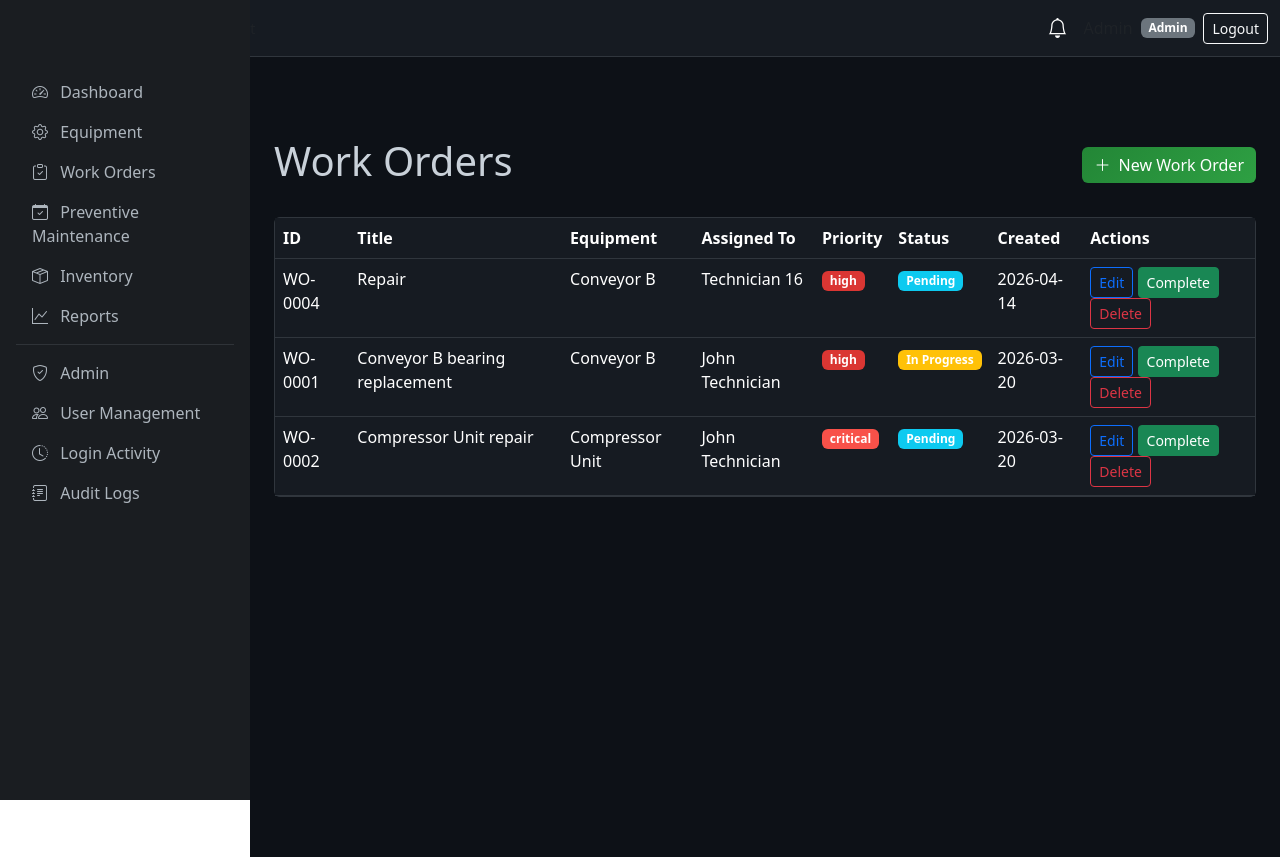
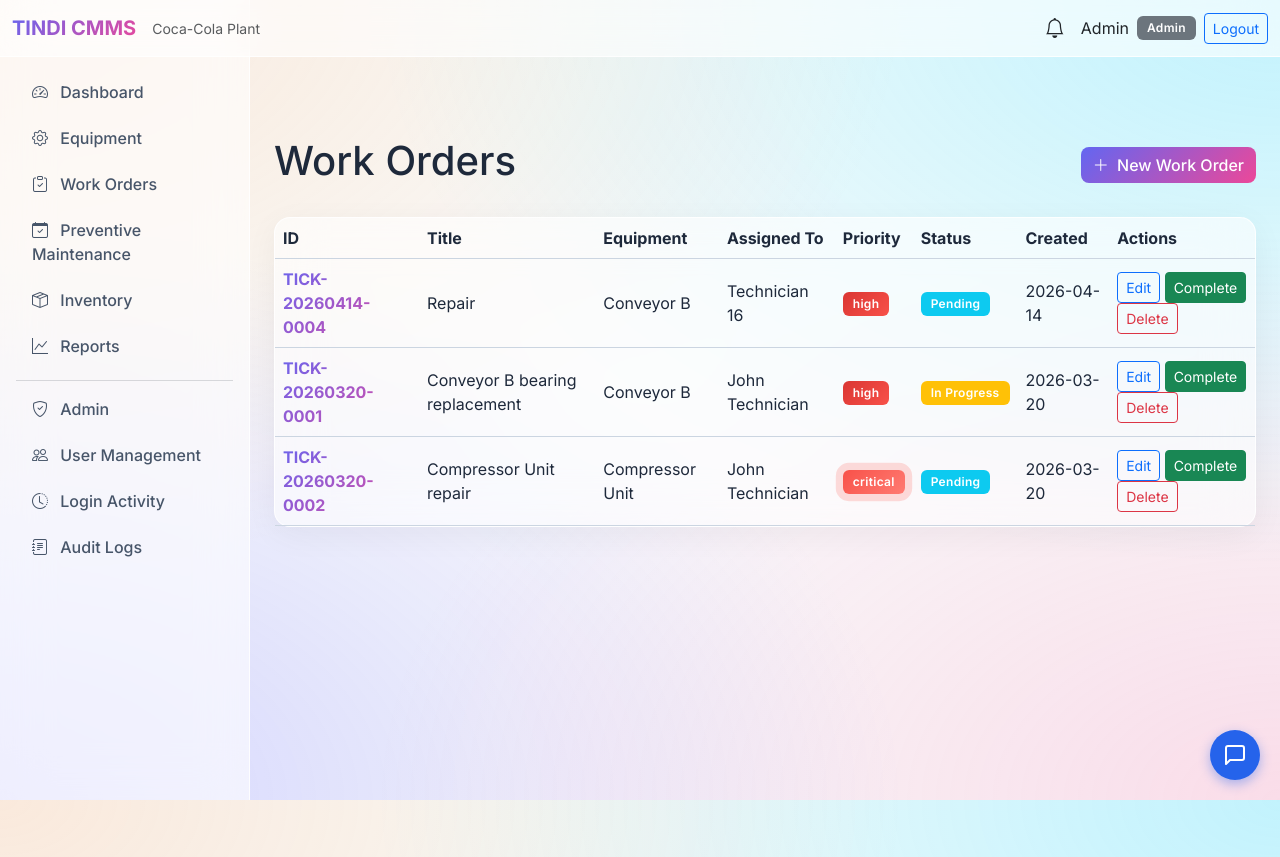
Before and after one commit to Byron-Ogembo/FACILITY-MANAGEMENT-MAINTAINANCE-SYSYTEM, a Flask app: page /work-orders in a window 1280 px wide. Run offline with Flask 3, Linux system fonts and the light colour scheme; a user stored in the database is signed in; data comes from the database, SQL or seed files in the repository; both versions use the stored data as it was after the commit; some libraries are stand-ins or nearby versions.

Commit message:
fix: chat api, db naming conflict, theme layout

```diff
--- a/app/app.py
+++ b/app/app.py
@@ -5,18 +5,38 @@
 """
 import os
 from flask import Flask
+from flask_socketio import SocketIO
 from config import SECRET_KEY, DATABASE
 
 # Ensure instance folder exists
 os.makedirs(os.path.dirname(DATABASE), exist_ok=True)
 
+socketio = SocketIO()
 
 def create_app():
     app = Flask(__name__, template_folder='../templates', static_folder='../static')
     app.config['SECRET_KEY'] = SECRET_KEY
 
+    app.config['MAIL_SERVER'] = 'smtp.gmail.com'
+    app.config['MAIL_PORT'] = 587
+    app.config['MAIL_USE_TLS'] = True
+    app.config['MAIL_USERNAME'] = os.environ.get('MAIL_USERNAME')
+    app.config['MAIL_PASSWORD'] = os.environ.get('MAIL_PASSWORD')
+
+    # Init extensions
+    socketio.init_app(app)
+    from app.services.notification_service import mail
+    mail.init_app(app)
+
+    @socketio.on('join')
+    def on_join(data):
+        from flask_socketio import join_room
+        room = str(data.get('room'))
+        join_room(room)
+
     # Register blueprints
     from app.routes import auth_bp, main_bp, equipment_bp, work_order_bp, inventory_bp, maintenance_bp, reports_bp, api_bp, audit_bp, admin_bp
+    from app.routes.chatbot import chatbot_bp
     app.register_blueprint(auth_bp, url_prefix='/auth')
     app.register_blueprint(main_bp)
     app.register_blueprint(equipment_bp, url_prefix='/equipment')
@@ -27,6 +47,7 @@
     app.register_blueprint(api_bp, url_prefix='/api')
     app.register_blueprint(audit_bp)
     app.register_blueprint(admin_bp)
+    app.register_blueprint(chatbot_bp, url_prefix='/chatbot')
 
     # Context processor for template variables
     @app.context_processor
--- a/app/routes/work_order_routes.py
+++ b/app/routes/work_order_routes.py
@@ -44,8 +44,24 @@
             flash('Title is required.', 'danger')
             return redirect(url_for('work_order.add'))
         wo_id = create(equipment_id, assigned_to, title, description, priority, 'pending', session.get('user_id'))
+        if not assigned_to:
+            from app.services.assignment_service import assign_technician
+            auto_assigned = assign_technician(wo_id)
+            if auto_assigned:
+                assigned_to = auto_assigned
+                flash('Technician automatically assigned based on workload.', 'info')
+
         if assigned_to:
             create_notification(assigned_to, 'New Work Order', f'You were assigned: {title}', 'info')
+
+            # Send Email Asynchronously
+            from app.models.user import get_by_id as get_user
+            user_data = get_user(assigned_to)
+            if user_data and user_data.get('email'):
+                from app.services.notification_service import send_assignment_email
+                import threading
+                threading.Thread(target=send_assignment_email, args=(user_data['email'], {'title': title, 'priority': priority})).start()
+
         audit_log(session['user_id'], 'CREATE', 'work_order', wo_id, new_value=title)
         flash('Work order created successfully.', 'success')
         return redirect(url_for('work_order.list_work_orders'))
--- a/config.py
+++ b/config.py
@@ -7,6 +7,10 @@
 
 # Base directory
 BASE_DIR = os.path.dirname(os.path.abspath(__file__))
+
+# Load env variables
+from dotenv import load_dotenv
+load_dotenv(os.path.join(BASE_DIR, '.env'))
 
 # SQLite database
 DATABASE = os.path.join(BASE_DIR, 'instance', 'cmms.db')
--- a/requirements.txt
+++ b/requirements.txt
@@ -9,3 +9,9 @@
 # QR code generation (server-side fallback)
 qrcode[pil]==7.4.2
 gunicorn
+python-dotenv==1.0.1
+requests==2.31.0
+Flask-SocketIO==5.3.6
+python-engineio==4.8.0
+python-socketio==5.10.0
+Flask-Mail==0.9.1
--- a/run.py
+++ b/run.py
@@ -18,7 +18,7 @@
     print("Initializing database...")
     init_db()
     print("Starting TINDI CMMS server...")
-    from app.app import create_app
+    from app.app import create_app, socketio
     app = create_app()
     port = int(os.environ.get('PORT', 5000))
-    app.run(host='0.0.0.0', port=port, debug=True)
+    socketio.run(app, host='0.0.0.0', port=port, debug=True, allow_unsafe_werkzeug=True)
--- a/templates/base.html
+++ b/templates/base.html
@@ -9,93 +9,161 @@
     <link href="https://cdn.jsdelivr.net/npm/bootstrap@5.3.2/dist/css/bootstrap.min.css" rel="stylesheet">
     <link href="https://cdn.jsdelivr.net/npm/bootstrap-icons@1.11.1/font/bootstrap-icons.css" rel="stylesheet">
     <style>
+        @import url('https://fonts.googleapis.com/css2?family=Inter:wght@300;400;500;600;700&display=swap');
+
         :root {
             --sidebar-width: 250px;
+            --glass-bg: rgba(255, 255, 255, 0.6);
+            --glass-border: rgba(255, 255, 255, 0.8);
+            --accent-glow: rgba(99, 102, 241, 0.4);
+        }
+
+        body {
+            background-color: #f8fafc;
+            background-image:
+                radial-gradient(at 0% 0%, hsla(28,100%,74%,0.25) 0px, transparent 50%),
+                radial-gradient(at 100% 0%, hsla(189,100%,56%,0.25) 0px, transparent 50%),
+                radial-gradient(at 100% 100%, hsla(340,100%,76%,0.25) 0px, transparent 50%),
+                radial-gradient(at 0% 100%, hsla(242,100%,70%,0.25) 0px, transparent 50%);
+            background-attachment: fixed;
+            color: #1e293b;
+            font-family: 'Inter', sans-serif;
+            min-height: 100vh;
         }
 
         .sidebar {
             min-height: 100vh;
-            background: #1a1d21;
+            background: var(--glass-bg);
+            backdrop-filter: blur(24px);
+            -webkit-backdrop-filter: blur(24px);
+            border-right: 1px solid var(--glass-border);
+            transition: all 0.3s ease;
         }
 
         .sidebar .nav-link {
-            color: #adb5bd;
+            color: #475569;
+            border-radius: 8px;
+            margin-bottom: 6px;
+            transition: all 0.3s cubic-bezier(0.4, 0, 0.2, 1);
+            font-weight: 500;
         }
 
         .sidebar .nav-link:hover,
         .sidebar .nav-link.active {
-            color: #fff;
-            background: rgba(255, 255, 255, 0.1);
+            color: #ffffff;
+            background: linear-gradient(135deg, #6366f1 0%, #ec4899 100%);
+            transform: translateX(6px);
+            box-shadow: 0 4px 15px var(--accent-glow);
         }
 
         .main-content {
             margin-left: var(--sidebar-width);
             min-height: 100vh;
-            background: #0d1117;
-            color: #c9d1d9;
+            background: transparent;
         }
 
         .card {
-            background: #161b22;
-            border: 1px solid #30363d;
-            color: #c9d1d9;
+            background: var(--glass-bg);
+            backdrop-filter: blur(24px);
+            -webkit-backdrop-filter: blur(24px);
+            border: 1px solid var(--glass-border);
+            border-radius: 16px;
+            color: #1e293b;
+            box-shadow: 0 8px 32px rgba(0, 0, 0, 0.05);
+            transition: transform 0.3s ease, box-shadow 0.3s ease;
+        }
+
+        .card:hover {
+            transform: translateY(-4px);
+            box-shadow: 0 12px 40px rgba(0, 0, 0, 0.08);
         }
 
         .table {
-            color: #c9d1d9;
+            color: #1e293b;
+            vertical-align: middle;
         }
 
         .table-dark {
-            --bs-table-bg: #161b22;
-            --bs-table-border-color: #30363d;
+            --bs-table-bg: transparent;
+            --bs-table-color: #1e293b;
+            --bs-table-border-color: #cbd5e1;
+            --bs-table-striped-bg: rgba(0, 0, 0, 0.02);
+            --bs-table-striped-color: #1e293b;
+            --bs-table-hover-bg: rgba(0, 0, 0, 0.04);
+            --bs-table-hover-color: #1e293b;
+            color: #1e293b;
+            border-color: #cbd5e1;
         }
 
-        .navbar-dark {
-            background: #161b22 !important;
-            border-bottom: 1px solid #30363d;
+        .navbar-custom {
+            background: var(--glass-bg) !important;
+            backdrop-filter: blur(24px);
+            -webkit-backdrop-filter: blur(24px);
+            border-bottom: 1px solid var(--glass-border);
+            z-index: 1030;
         }
 
         .brand-gradient {
-            background: linear-gradient(135deg, #58a6ff 0%, #a371f7 100%);
+            background: linear-gradient(135deg, #6366f1 0%, #ec4899 100%);
             -webkit-background-clip: text;
+            background-clip: text;
             -webkit-text-fill-color: transparent;
+            text-shadow: none;
         }
 
         .btn-primary {
-            background: linear-gradient(135deg, #238636 0%, #2ea043 100%);
+            background: linear-gradient(135deg, #6366f1 0%, #ec4899 100%);
             border: none;
+            border-radius: 8px;
+            font-weight: 500;
+            color: #ffffff;
+            transition: all 0.3s ease;
         }
 
-        .badge-priority-low {
-            background: #238636;
+        .btn-primary:hover {
+            transform: translateY(-2px);
+            box-shadow: 0 8px 20px var(--accent-glow);
+            background: linear-gradient(135deg, #4f46e5 0%, #db2777 100%);
+            color: #ffffff;
         }
 
-        .badge-priority-medium {
-            background: #d29922;
+        /* Priorities & Badges */
+        .badge {
+            padding: 6px 10px;
+            border-radius: 6px;
+            font-weight: 600;
+            letter-spacing: 0.3px;
         }
 
-        .badge-priority-high {
-            background: #da3633;
+        .badge-priority-low { background: linear-gradient(135deg, #238636 0%, #2ea043 100%); }
+        .badge-priority-medium { background: linear-gradient(135deg, #d29922 0%, #e3b341 100%); color: #000; }
+        .badge-priority-high { background: linear-gradient(135deg, #da3633 0%, #f85149 100%); }
+        .badge-priority-critical {
+            background: linear-gradient(135deg, #f85149 0%, #ff7b72 100%);
+            box-shadow: 0 0 12px rgba(248,81,73,0.6);
+            animation: pulse-critical 2s infinite;
         }
 
-        .badge-priority-critical {
-            background: #f85149;
+        @keyframes pulse-critical {
+            0% { box-shadow: 0 0 0 0 rgba(248,81,73, 0.7); }
+            70% { box-shadow: 0 0 0 10px rgba(248,81,73, 0); }
+            100% { box-shadow: 0 0 0 0 rgba(248,81,73, 0); }
         }
     </style>
     <link rel="manifest" href="{{ url_for('static', filename='manifest.json') }}">
-    <meta name="theme-color" content="#161b22">
+    <meta name="theme-color" content="#f1f5f9">
     {% block head %}{% endblock %}
 </head>
 
 <body>
     {% if current_user %}
-    <nav class="navbar navbar-expand-lg navbar-dark">
+    <nav class="navbar navbar-expand-lg navbar-light navbar-custom">
         <div class="container-fluid">
             <a class="navbar-brand brand-gradient fw-bold" href="{{ url_for('main.dashboard') }}">TINDI CMMS</a>
             <span class="text-muted small">Coca-Cola Plant</span>
             <div class="ms-auto d-flex align-items-center">
                 <div class="dropdown me-3">
-                    <a class="text-white position-relative" href="#" data-bs-toggle="dropdown">
+                    <a class="text-dark position-relative" href="#" data-bs-toggle="dropdown">
                         <i class="bi bi-bell fs-5"></i>
                         {% if notifications and notifications|length > 0 %}
                         <span class="position-absolute top-0 start-100 translate-middle badge rounded-pill bg-danger">{{
@@ -111,9 +179,9 @@
                         {% endif %}
                     </ul>
                 </div>
-                <span class="text-muted me-2">{{ current_user.name }}</span>
+                <span class="text-dark me-2">{{ current_user.name }}</span>
                 <span class="badge bg-secondary">{{ current_user.role }}</span>
-                <a href="{{ url_for('auth.logout') }}" class="btn btn-outline-light btn-sm ms-2">Logout</a>
+                <a href="{{ url_for('auth.logout') }}" class="btn btn-outline-primary btn-sm ms-2">Logout</a>
             </div>
         </div>
     </nav>
@@ -172,6 +240,7 @@
     {% else %}
     {% block full_page %}{% endblock %}
     {% endif %}
+    {% include 'chatbot_widget.html' %}
     <script src="https://cdn.jsdelivr.net/npm/bootstrap@5.3.2/dist/js/bootstrap.bundle.min.js"></script>
     <script>
         if ('serviceWorker' in navigator) {
@@ -182,6 +251,42 @@
             });
         }
     </script>
+    <script src="https://cdnjs.cloudflare.com/ajax/libs/socket.io/4.7.2/socket.io.js"></script>
+    <script>
+        document.addEventListener("DOMContentLoaded", () => {
+            const userId = "{% if current_user %}{{ current_user.id }}{% else %}''{% endif %}";
+            if (userId) {
+                const socket = io();
+                socket.on('connect', () => {
+                    socket.emit('join', {'room': userId});
+                });
+                socket.on('new_notification', (data) => {
+                    // Create beautiful toast notification
+                    const toast = document.createElement("div");
+                    toast.className = `alert alert-${data.type === 'info' ? 'primary' : data.type} alert-dismissible fade show shadow-lg position-fixed`;
+                    toast.style.top = "20px";
+                    toast.style.right = "20px";
+                    toast.style.zIndex = "9999";
+                    toast.innerHTML = `<strong>${data.title}</strong><br>${data.message}<button type="button" class="btn-close" data-bs-dismiss="alert"></button>`;
+                    document.body.appendChild(toast);
+
+                    // Increment badge count
+                    const badge = document.querySelector('.bi-bell + .badge');
+                    if (badge) {
+                        badge.innerText = parseInt(badge.innerText) + 1;
+                    } else {
+                        // Create badge if not exists
+                        const dropParent = document.querySelector('.bi-bell').parentElement;
+                        const newBadge = document.createElement('span');
+                        newBadge.className = "position-absolute top-0 start-100 translate-middle badge rounded-pill bg-danger";
+                        newBadge.innerText = "1";
+                        dropParent.appendChild(newBadge);
+                    }
+                    setTimeout(() => toast.remove(), 5000);
+                });
+            }
+        });
+    </script>
     {% block scripts %}{% endblock %}
 </body>
 
--- /dev/null
+++ b/templates/chatbot_widget.html
@@ -0,0 +1,168 @@
+<!-- Chatbot Widget -->
+<div id="chatbot-widget" class="chatbot-widget">
+    <div class="chatbot-header">
+        <span class="chatbot-title">TINDI Assistant</span>
+        <button id="chatbot-close-btn" class="chatbot-close">&times;</button>
+    </div>
+    <div class="chatbot-messages" id="chatbot-messages">
+        <div class="message bot-message">
+            Hello! I am the TINDI CMMS Assistant. How can I help you today?
+        </div>
+    </div>
+    <div class="chatbot-input">
+        <input type="text" id="chatbot-input-field" placeholder="Type a message..." autocomplete="off">
+        <button id="chatbot-send-btn">Send</button>
+    </div>
+</div>
+<!-- Chatbot Floating Toggle -->
+<div id="chatbot-toggle-btn" class="chatbot-toggle-btn">
+    <svg width="24" height="24" viewBox="0 0 24 24" fill="none" stroke="currentColor" stroke-width="2" stroke-linecap="round" stroke-linejoin="round">
+        <path d="M21 15a2 2 0 0 1-2 2H7l-4 4V5a2 2 0 0 1 2-2h14a2 2 0 0 1 2 2z"></path>
+    </svg>
+</div>
+
+<style>
+/* Chatbot Styles */
+.chatbot-widget {
+    position: fixed;
+    bottom: 80px;
+    right: 20px;
+    width: 380px;
+    max-height: 520px;
+    background: #ffffff;
+    border-radius: 12px;
+    box-shadow: 0 8px 24px rgba(0, 0, 0, 0.15);
+    display: none;
+    flex-direction: column;
+    z-index: 1000;
+    overflow: hidden;
+    font-family: 'Inter', sans-serif;
+    border: 1px solid #e2e8f0;
+}
+
+.chatbot-widget.active {
+    display: flex;
+}
+
+.chatbot-header {
+    background: #1e40af;
+    color: white;
+    padding: 12px 16px;
+    display: flex;
+    justify-content: space-between;
+    align-items: center;
+    font-weight: 600;
+}
+
+.chatbot-title {
+    font-size: 14px;
+}
+
+.chatbot-close {
+    background: none;
+    border: none;
+    color: white;
+    font-size: 20px;
+    cursor: pointer;
+}
+
+.chatbot-messages {
+    flex-grow: 1;
+    height: 380px;
+    overflow-y: auto;
+    padding: 12px;
+    display: flex;
+    flex-direction: column;
+    gap: 8px;
+    background: #f8fafc;
+}
+
+.message {
+    max-width: 80%;
+    padding: 8px 12px;
+    border-radius: 12px;
+    font-size: 13px;
+    line-height: 1.4;
+}
+
+.bot-message {
+    background: #e2e8f0;
+    color: #1e293b;
+    align-self: flex-start;
+    border-bottom-left-radius: 4px;
+}
+
+.user-message {
+    background: #2563eb;
+    color: white;
+    align-self: flex-end;
+    border-bottom-right-radius: 4px;
+}
+
+.chatbot-input {
+    display: flex;
+    padding: 10px;
+    border-top: 1px solid #e2e8f0;
+    background: #ffffff;
+}
+
+.chatbot-input input {
+    flex-grow: 1;
+    padding: 8px 12px;
+    border: 1px solid #cbd5e1;
+    border-radius: 20px;
+    outline: none;
+    font-size: 13px;
+}
+
+.chatbot-input button {
+    background: #2563eb;
+    color: white;
+    border: none;
+    border-radius: 20px;
+    padding: 8px 16px;
+    margin-left: 8px;
+    cursor: pointer;
+    font-size: 13px;
+    font-weight: 500;
+    transition: 0.2s;
+}
+
+.chatbot-input button:hover {
+    background: #1d4ed8;
+}
+
+/* Toggle Button */
+.chatbot-toggle-btn {
+    position: fixed;
+    bottom: 20px;
+    right: 20px;
+    width: 50px;
+    height: 50px;
+    background: #2563eb;
+    color: white;
+    border-radius: 50%;
+    display: flex;
+    justify-content: center;
+    align-items: center;
+    cursor: pointer;
+    box-shadow: 0 4px 12px rgba(37, 99, 235, 0.4);
+    z-index: 1000;
+    transition: 0.3s;
+}
+
+.chatbot-toggle-btn:hover {
+    transform: scale(1.05);
+    background: #1e40af;
+}
+
+.typing-indicator {
+    padding: 8px 12px;
+    font-size: 13px;
+    color: #64748b;
+    font-style: italic;
+    background: transparent;
+}
+</style>
+
+<script src="{{ url_for('static', filename='js/chatbot.js') }}"></script>
--- a/templates/work_orders/list.html
+++ b/templates/work_orders/list.html
@@ -25,7 +25,7 @@
             <tbody>
                 {% for wo in work_orders %}
                 <tr>
-                    <td>WO-{{ "%04d" % wo.id }}</td>
+                    <td class="fw-bold brand-gradient">TICK-{{ wo.date_created|replace('-', '') }}-{{ "%04d" % wo.id }}</td>
                     <td>{{ wo.title }}</td>
                     <td>{{ wo.equipment_name or '-' }}</td>
                     <td>{{ wo.assigned_to_name or '-' }}</td>
```
Also changed, not shown: app/models/notification.py (+11 -1 lines), app/routes/chatbot.py (added, +17 -0 lines), app/services/assignment_service.py (added, +33 -0 lines), app/services/chatbot_service.py (added, +35 -0 lines), app/services/notification_service.py (added, +49 -0 lines), static/js/chatbot.js (added, +112 -0 lines), instance/cmms.db, server.py (line endings or trailing spaces), static/js/app.js (renamed from js/app.js), 1 other file.
